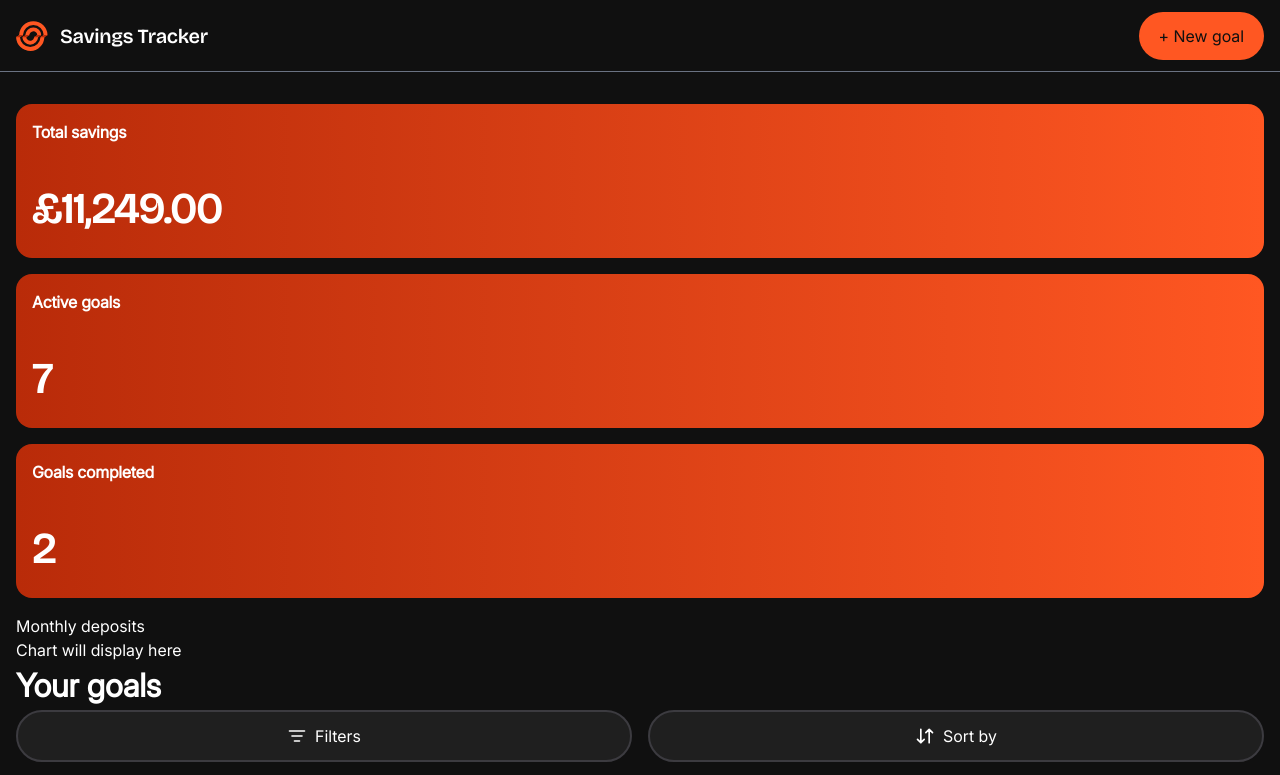
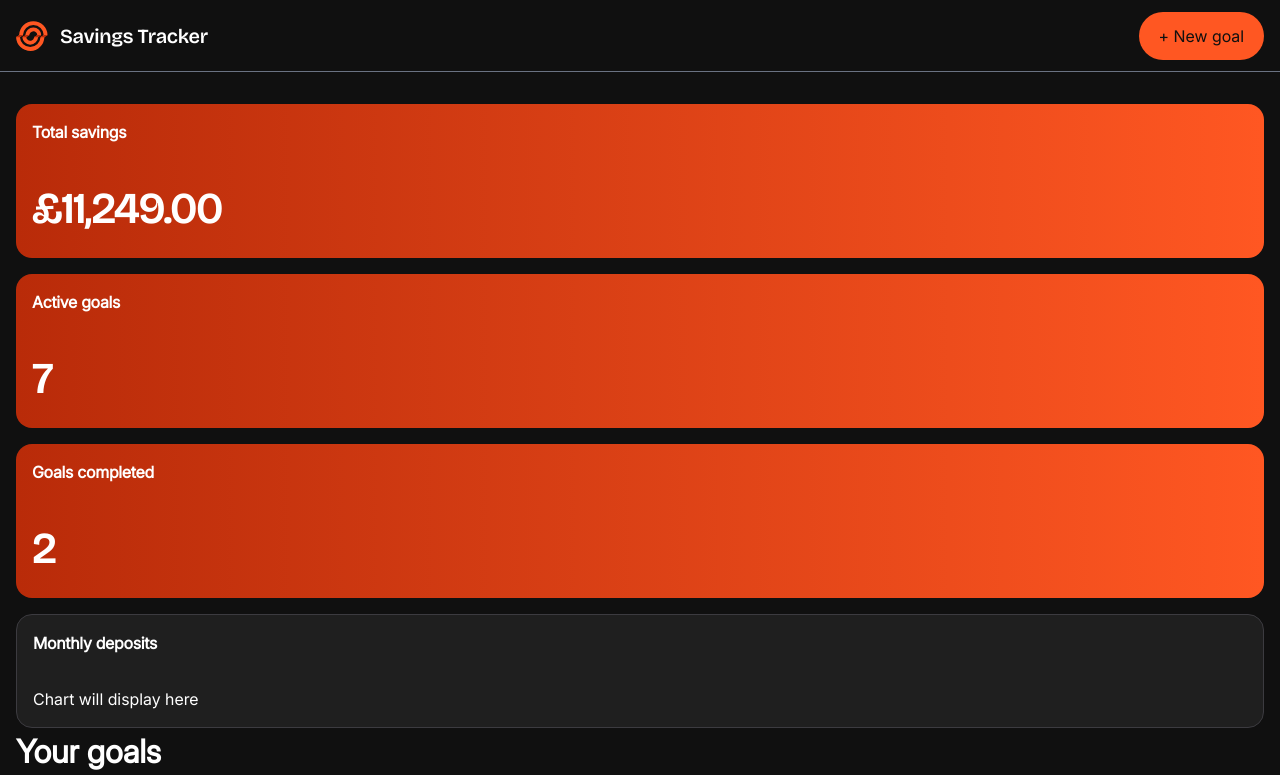
Before and after one commit to bradleyfowler/savings-tracker, a Next.js app: page / in a window 1280 px wide. Shown: the top 775 px of the page. Built offline with nearby package versions, Linux system fonts and the light colour scheme.

Commit message:
feat: add styles to deposit card

```diff
--- a/components/DepositCard/DepositCard.tsx
+++ b/components/DepositCard/DepositCard.tsx
@@ -1,8 +1,10 @@
 const DepositCard = () => {
   return (
-    <div>
-      <h1>Monthly deposits</h1>
-      <div>Chart will display here</div>
+    <div className="rounded-2xl bg-[#1f1f1f] border border-solid border-[#3C3B40]">
+      <div className="p-4">
+        <h1 className="text-preset-5-semi-bold mb-8">Monthly deposits</h1>
+        <div>Chart will display here</div>
+      </div>
     </div>
   );
 };
```
